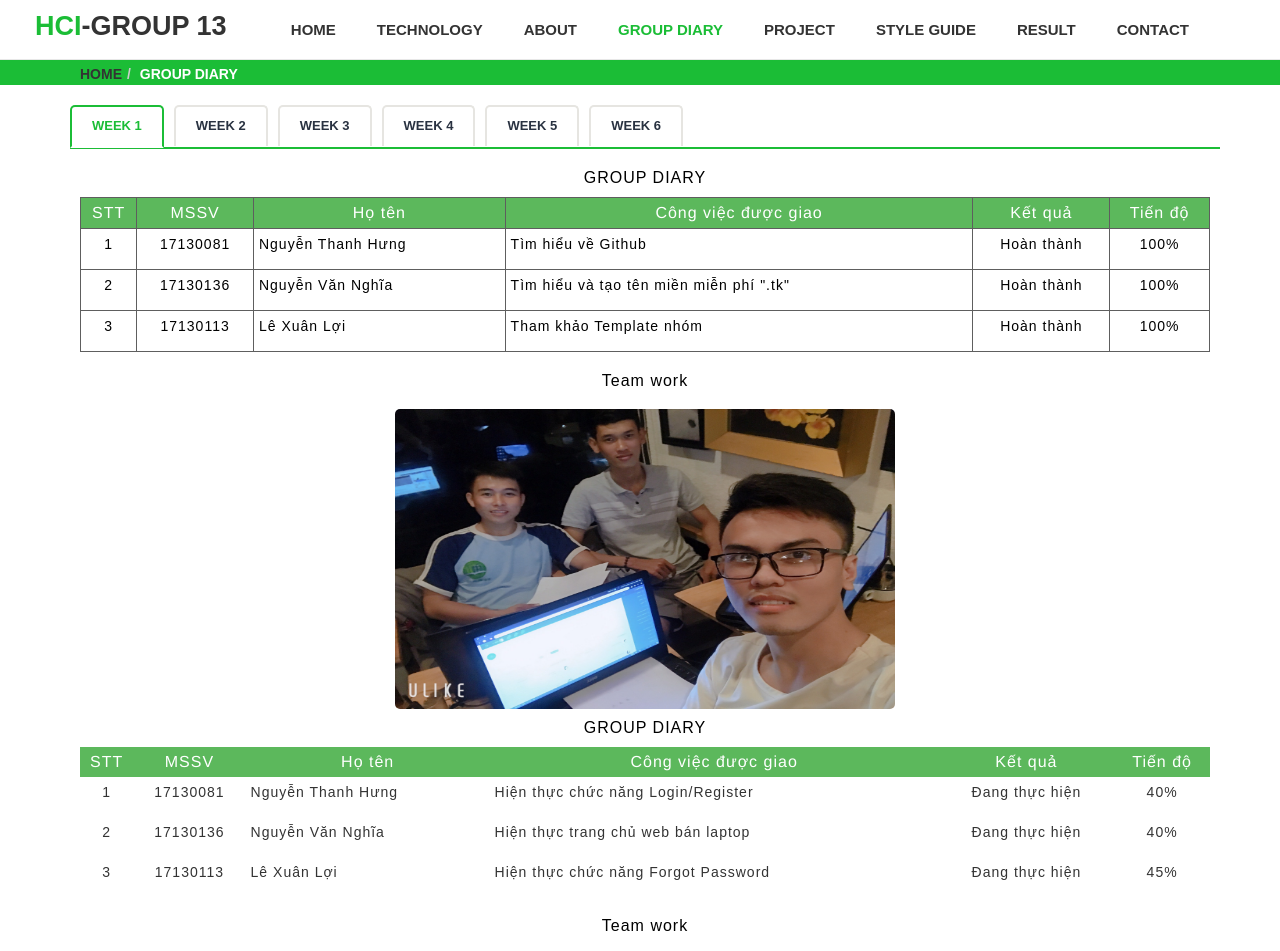
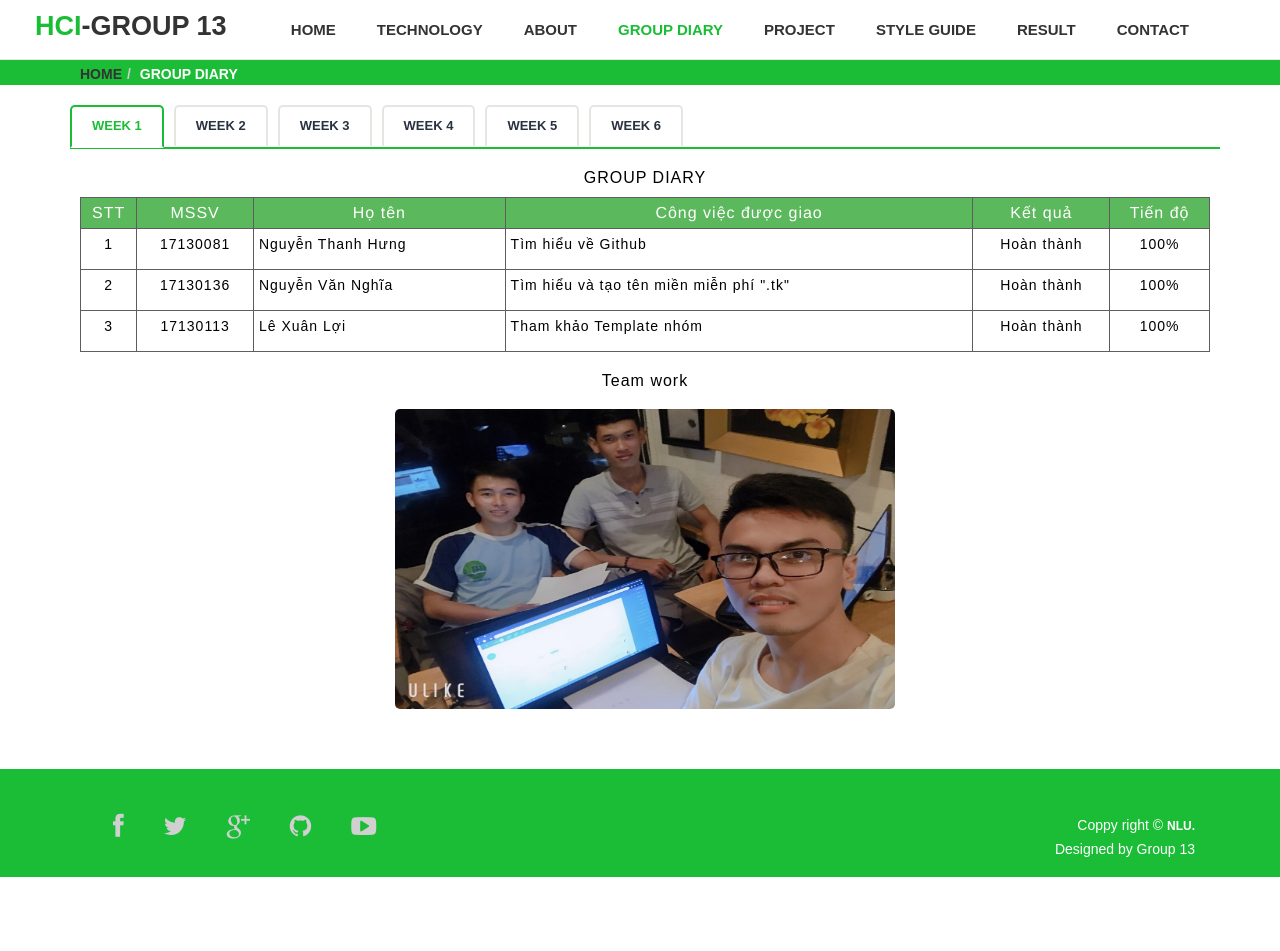
Before and after one commit to nghianguyen1622/Team-Work, a plain HTML site: page groupDiary.html in a window 1280 px wide. Shown: the top 951 px of the page. After the commit the page ends 877 px from the top, so only its background shows below. Drawn offline with Linux system fonts and the light colour scheme.

Commit message:
By Hung Nguyen

```diff
--- a/groupDiary.html
+++ b/groupDiary.html
@@ -354,48 +354,6 @@
                   </div>
                 </div>
 
-
-                  <div class="line" ><h6>GROUP DIARY</h6></div>
-                  <table style="width:100%">
-                    <tr style="background: #5cb85c; color: white">
-                      <th class="numberGr">STT</th>
-                      <th class="numberGr">MSSV</th>
-                      <th class="numberGr">Họ tên</th>
-                      <th class="numberGr">Công việc được giao</th>
-                      <th class="numberGr">Kết quả</th>
-                      <th class="numberGr">Tiến độ</th>
-                    </tr>
-                    <tr >
-                      <th class="numberGr"><p>1</p></th>
-                      <th class="numberGr"><p>17130081</p></th>
-                      <th><p>&nbsp;Nguyễn Thanh Hưng</p></th>
-                      <th><p>&nbsp;Hiện thực chức năng Login/Register</p></th>
-                      <th class="numberGr"><p>Đang thực hiện</p></a></th>
-                      <th class="numberGr"><p>40%</p></th>
-                    </tr >
-                    <tr >
-                      <th class="numberGr"><p>2</p></th>
-                      <th class="numberGr"><p>17130136</p></th>
-                      <th><p>&nbsp;Nguyễn Văn Nghĩa</p></th>
-                      <th><p>&nbsp;Hiện thực trang chủ web bán laptop</p></th>
-                      <th class="numberGr"><p>Đang thực hiện</p></a></th>
-                      <th class="numberGr"><p>40%</p></th>
-                    </tr>
-                    <tr >
-                      <th class="numberGr"><p>3</p></th>
-                      <th class="numberGr"><p>17130113</p></th>
-                      <th><p>&nbsp;Lê Xuân Lợi</p></th>
-                      <th><p>&nbsp;Hiện thực chức năng Forgot Password</p></th>
-                      <th class="numberGr"><p>Đang thực hiện</p></a></th>
-                      <th class="numberGr"><p>45%</p></th>
-                    </tr>
-                  </table>
-                  <div class="group-img">
-                    <h6>Team work</h6>
-                  </div>
-                  <div class="imgGr">
-                    <img src="images/group1.jpg" height="300" width="500"/></div>
-                </div>
               </div>
             </div>
 
```
